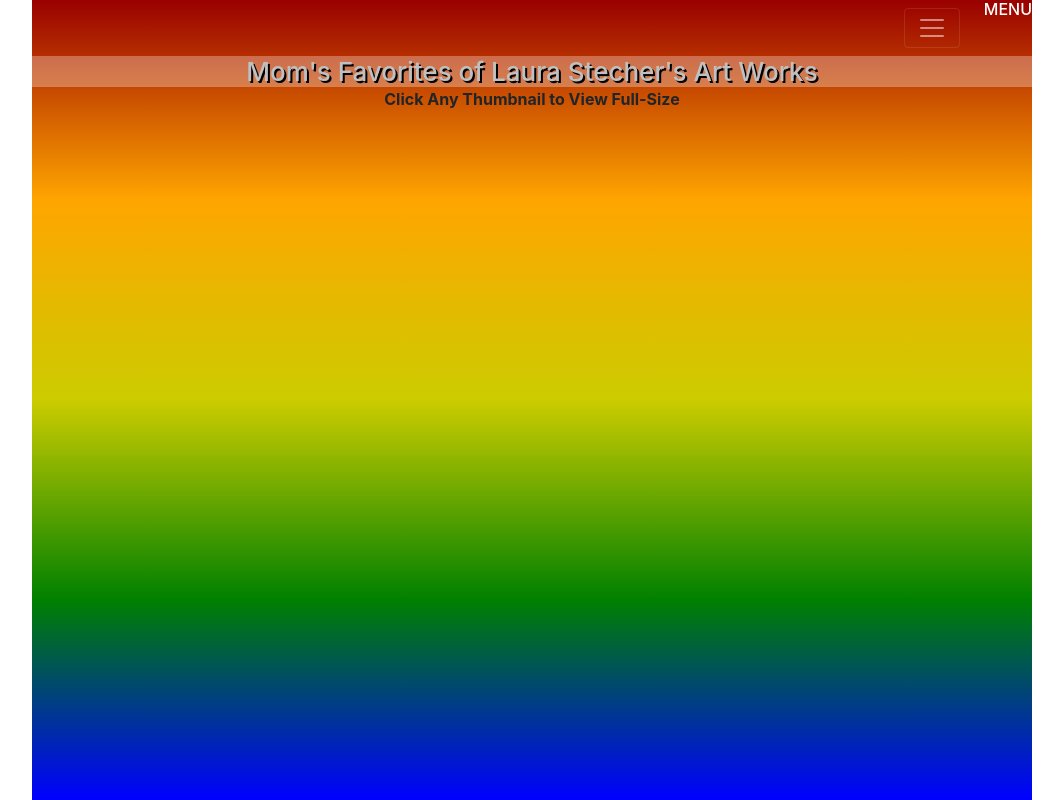
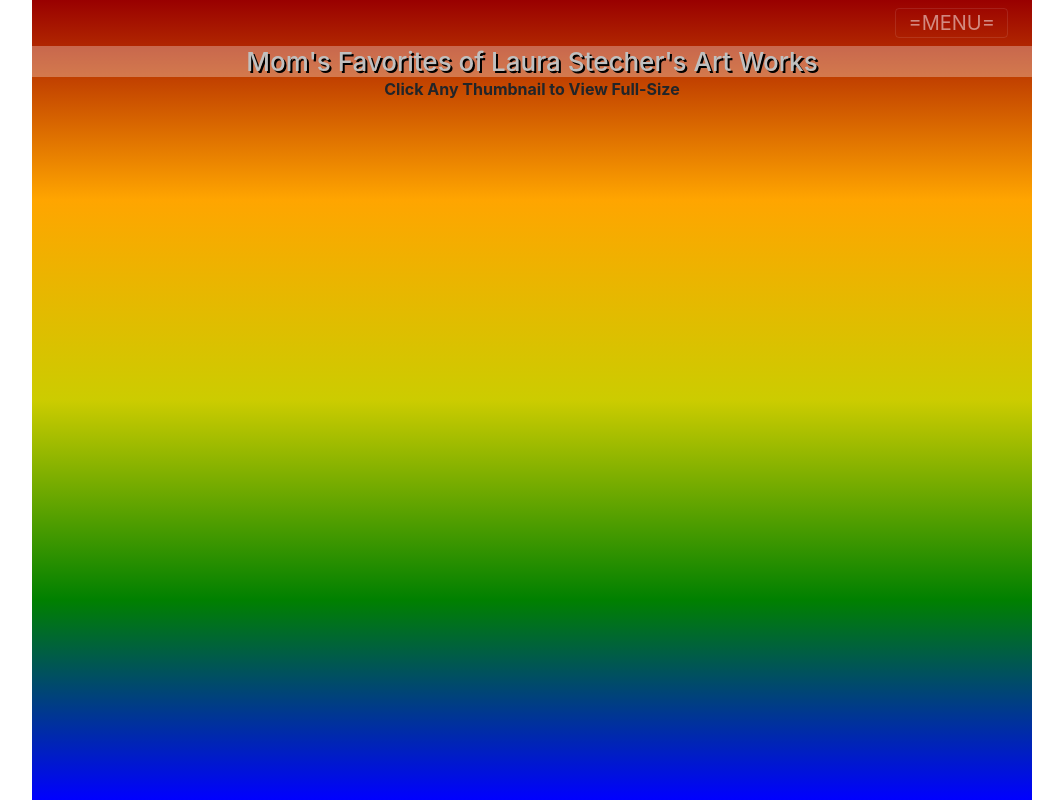
Before and after one commit to JenVest2020/Laura-Bday-2020, a React (Create React App) app: page / in a window 1280 px wide. Shown: the top 800 px of the page, without its empty margins (108-1171 px from the left). Built offline with nearby package versions, Linux system fonts and the light colour scheme.

Commit message:
completed Navigation component

```diff
--- a/src/components/Navigation.js
+++ b/src/components/Navigation.js
@@ -17,18 +17,17 @@ function Navigation() {
 
     return (
         <div>
-            <h6 className="text-white float-right">MENU</h6>
             <Navbar color="muted" dark >
-                <NavbarBrand href="/" className="mr-auto float-right"></NavbarBrand>
-                <NavbarToggler onClick={toggleNavbar} className="mr-2" />
+                <NavbarBrand href="/" className="mr-auto"></NavbarBrand>
+                <NavbarToggler onClick={toggleNavbar} className="mr-2" >=MENU=</NavbarToggler>
                 <Collapse isOpen={!collapsed} navbar>
                     <Nav navbar>
                         <NavItem>
-                            <NavLink href="/components/">ABOUT ME</NavLink>
+                            <NavLink href="/components/">ABOUT LAURA</NavLink>
                         </NavItem>
                         <NavItem>
                             <NavLink href="https://github.com/reactstrap/reactstrap">NATURE PHOTOS</NavLink>
-                            <NavLink href="/components/">HAND WORK/ DOODLES</NavLink>
+                            <NavLink href="/components/">HAND WORK & DOODLES</NavLink>
                         </NavItem>
                     </Nav>
                 </Collapse>
```
